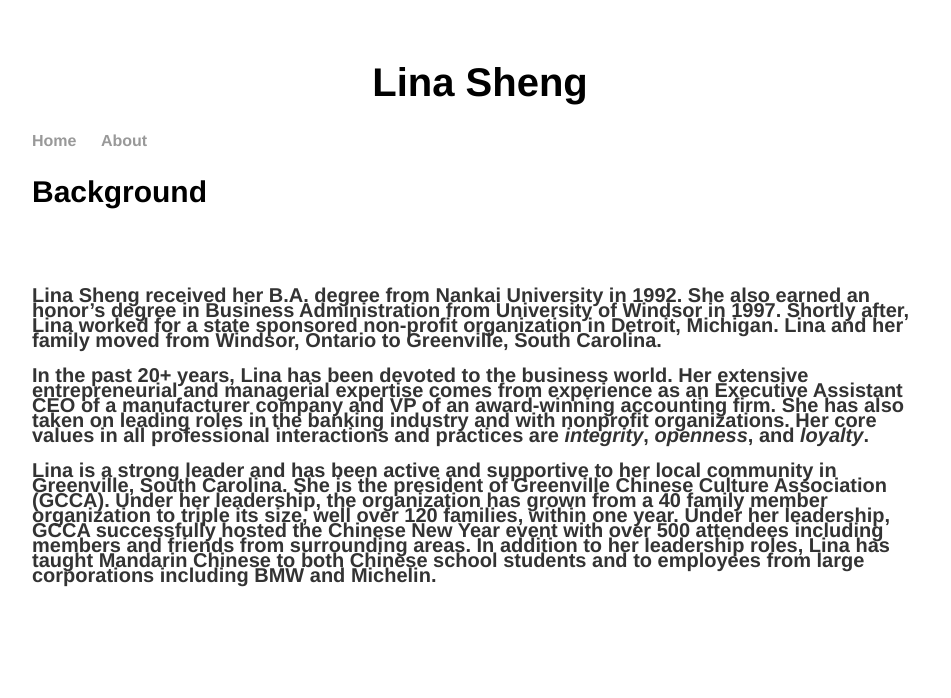
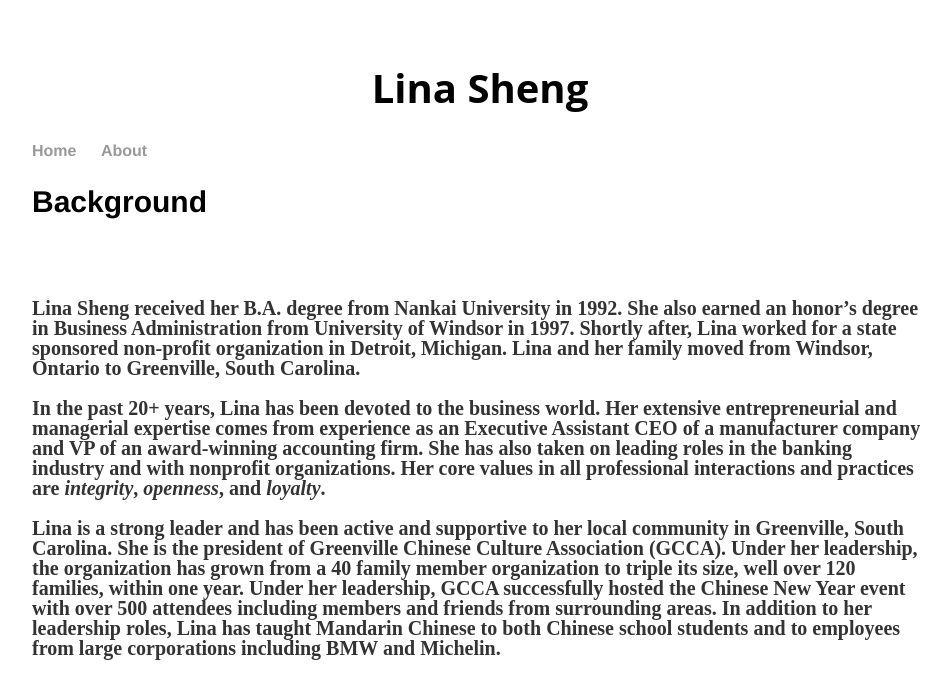
Before and after one commit to linasheng/linasheng.github.io, a plain HTML site: page about.html in a window 1280 px wide. Shown: the whole page, without its empty margins (160-1111 px from the left). Drawn offline with Linux system fonts and the light colour scheme.

Commit message:
Update main.css

```diff
--- a/main.css
+++ b/main.css
@@ -22,8 +22,9 @@ a:hover {
 h1 {
     text-align: center;
     font-size: 40px;
-    font-family:'Helvetica', 'Arial', 'Sans-Serif';
+    font-family:'Open Sans', 'Arial', 'Sans-Serif';
 }
+
 h2 {
     text-align: left;
     font-size: 30px;
@@ -31,8 +32,9 @@ h2 {
 }
 
 p {
+    font-family: 'Avenir';
     font-size: 20px;
-    line-height: 15px;
+    line-height: 20px;
     color: #333;
 }
 
```
